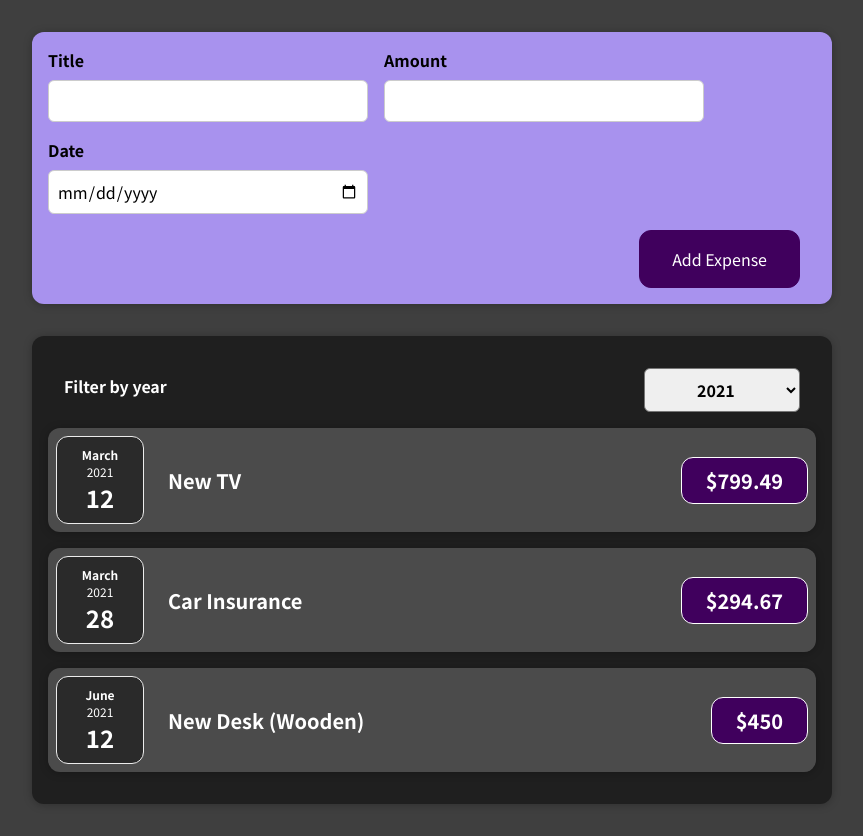
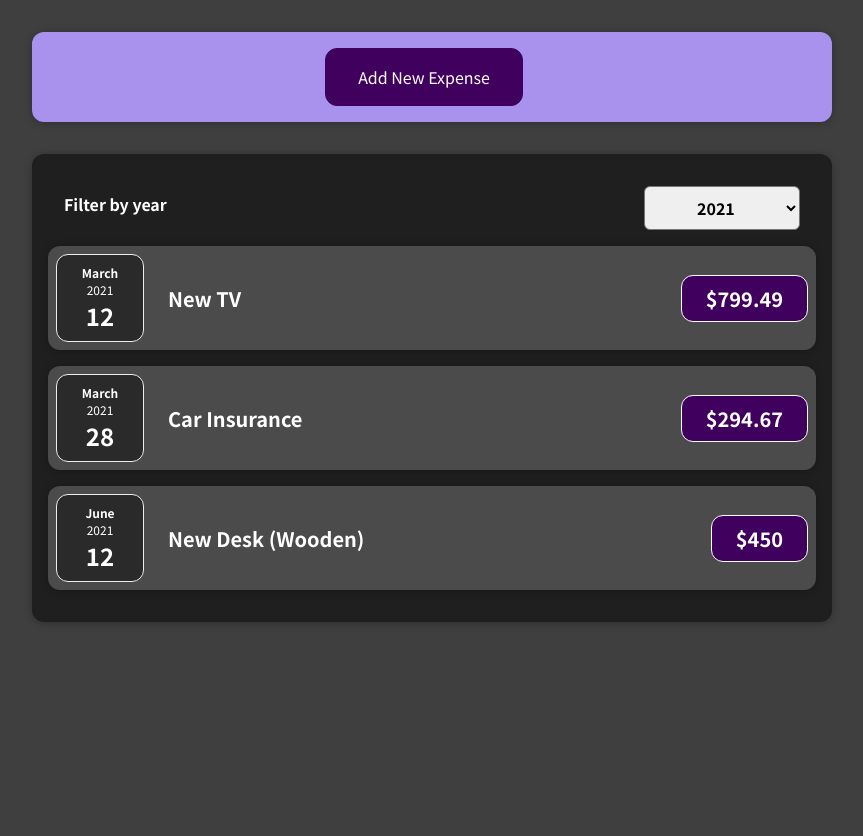
Before and after one commit to Kotaro666-dev/react_practice, a React (Create React App) app in the folder react-complete-guide/: page / in a window 1280 px wide. Shown: the whole page, without its empty margins (208-1071 px from the left). After the commit the page ends 800 px from the top, so only its background shows below. Built offline with nearby package versions, Linux system fonts and the light colour scheme.

Commit message:
Update: Add toggle button to display ExpensesForm

```diff
--- a/react-complete-guide/src/components/NewExpense/ExpenseForm.js
+++ b/react-complete-guide/src/components/NewExpense/ExpenseForm.js
@@ -85,6 +85,7 @@ function ExpenseForm(props) {
 				</div>
 			</div>
 			<div className="new-expense__actions">
+				<button onClick={props.onCancelButtonClicked} >Cancel</button>
 				<button type="submit" >Add Expense</button>
 			</div>
 		</form>
--- a/react-complete-guide/src/components/NewExpense/NewExpense.js
+++ b/react-complete-guide/src/components/NewExpense/NewExpense.js
@@ -1,10 +1,28 @@
-import React from 'react';
+import React, { useState } from 'react';
 
 import './NewExpense.css'
 import ExpenseForm from './ExpenseForm';
 
 
 function NewExpense(props) {
+	const [isFormVisible, setIsFormVisible] = useState(false);
+
+	const onAddNewExpenseButtonClicked = () => {
+		setIsFormVisible(true);
+	}
+
+	const onCancelButtonClicked = () => {
+		setIsFormVisible(false);
+	}
+
+	if (!isFormVisible) {
+		return (
+			<div className="new-expense">
+				<button onClick={onAddNewExpenseButtonClicked}>Add New Expense</button>
+			</div>
+		);
+	}
+
 	function onSaveExpenseDataHandler(enteredExpenseData) {
 		const newExpenseData = {
 			...enteredExpenseData,
@@ -15,7 +33,7 @@ function NewExpense(props) {
 
 	return (
 		<div className="new-expense">
-			<ExpenseForm onSaveExpenseData={onSaveExpenseDataHandler}/>
+			<ExpenseForm onCancelButtonClicked={onCancelButtonClicked} onSaveExpenseData={onSaveExpenseDataHandler}/>
 		</div>
 	);
 }
```
